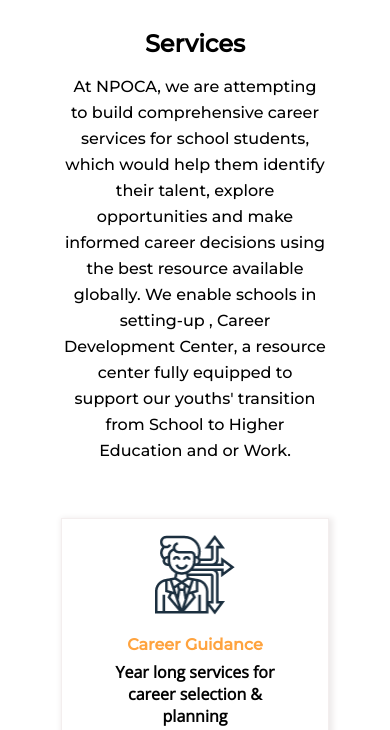
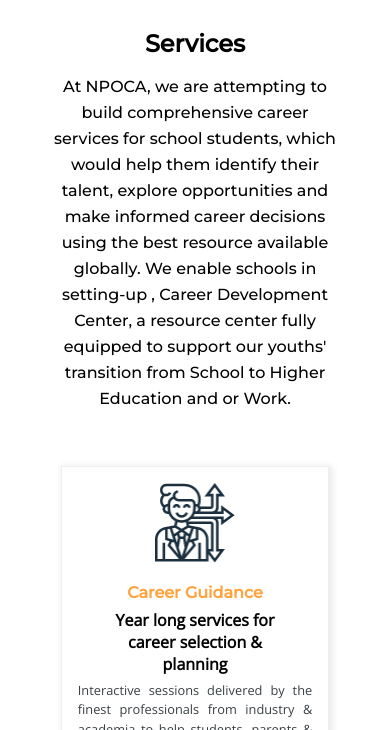
Before and after one commit to jaiswalrohan8796/NPOCA-Services-Page--Final, a plain HTML site: page index.html in a window 390 px wide. Shown: the part 67-797 px from the top of the page. Drawn offline with nearby package versions, Linux system fonts and the light colour scheme.

Commit message:
headline-fix

```diff
--- a/assets/css/style.css
+++ b/assets/css/style.css
@@ -296,7 +296,7 @@ ul {
     }
     .headline-body {
 		margin: 1rem 1rem;
-		padding: 0 1rem;
+		padding: 0 0rem;
     }
 
 }
```
